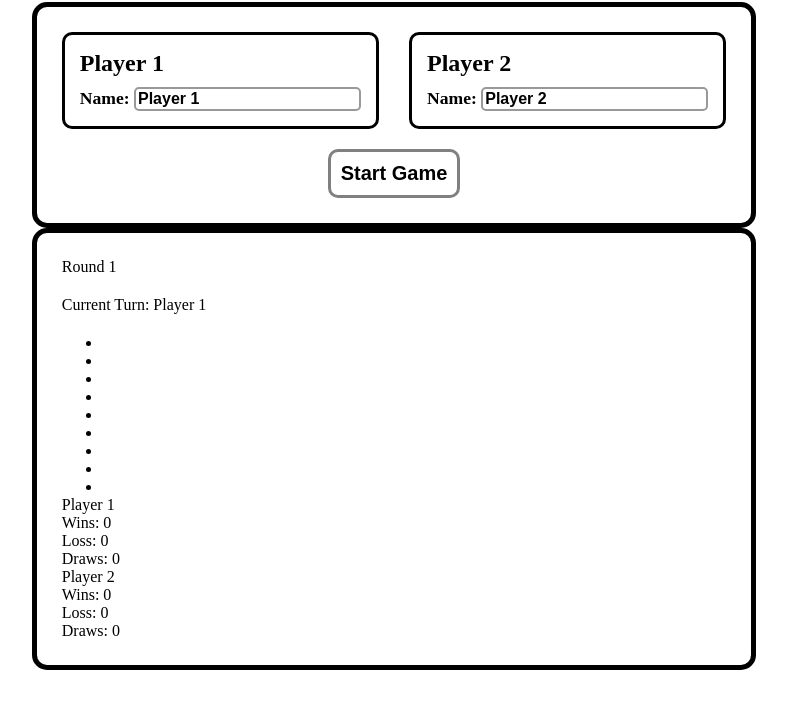
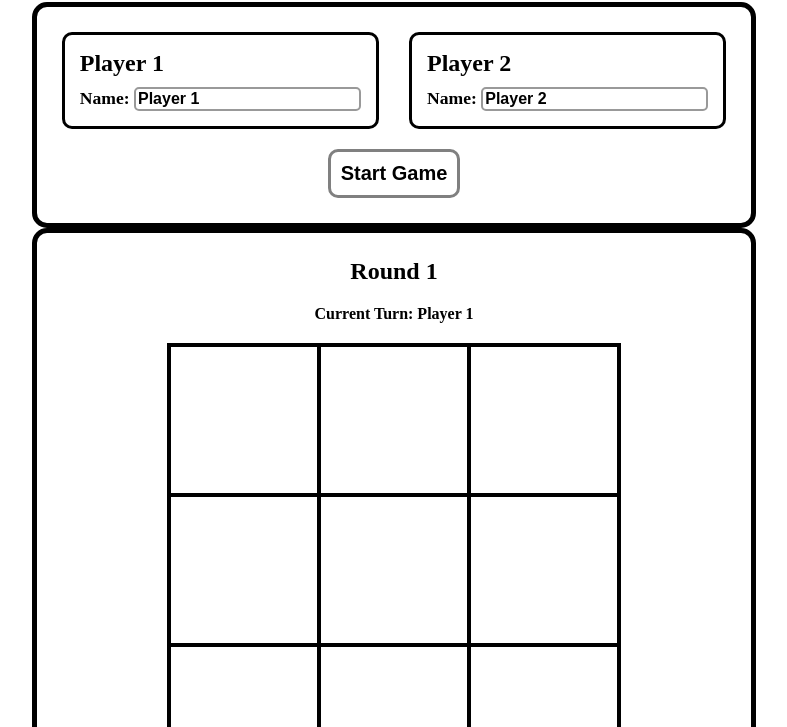
Before and after one commit to aish8la/Tic-Tac-Toe-TOP, a plain HTML site: page index.html in a window 1280 px wide. Shown: the part 73-800 px from the top of the page, without its empty margins (246-1033 px from the left). Drawn offline with Linux system fonts and the light colour scheme.

Commit message:
add more styling

```diff
--- a/style.css
+++ b/style.css
@@ -18,12 +18,13 @@ body {
 .current-display {
     border: 5px solid black;
     border-radius: 15px;
-    max-width: 80vw;
+    max-width: 90vw;
     flex-shrink: 0;
     padding: 25px;
     display: flex;
     flex-direction: column;
     gap: 20px;
+    align-items: center;
 }
 
 .start-btn {
@@ -65,3 +66,48 @@ body {
     border-radius: 5px;
     border: 2px solid rgb(153, 153, 153);
 }
+
+.round-indicator {
+    font-size: 1.5rem;
+    font-weight: 600;
+}
+
+.messages-box {
+    font-size: 1rem;
+    font-weight: 600;
+}
+
+.cell-list {
+    grid-template-columns: repeat(3, minmax(5vw, 150px));
+    grid-template-rows: repeat(3, minmax(5vw, 150px));
+    grid-auto-flow: column;
+    display: grid;
+    border: 2px solid black;
+    padding: 0px;
+
+}
+
+.cell-list > li {
+    list-style: none;
+    border: 2px solid black;
+}
+
+.game-score {
+    display: flex;
+    justify-content: space-around;
+    margin-top: 20px;
+    border: 2px solid black;
+    border-radius: 5px;
+    padding: 10px;
+}
+
+.score-title {
+    font-size: 1.10rem;
+    font-weight: 600;
+    margin: 10px 0px;
+}
+
+.score-ctn {
+    font-weight: 600;
+    margin: 5px 0;
+}
```
